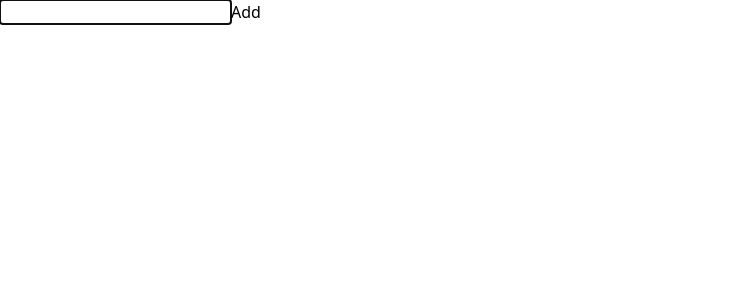
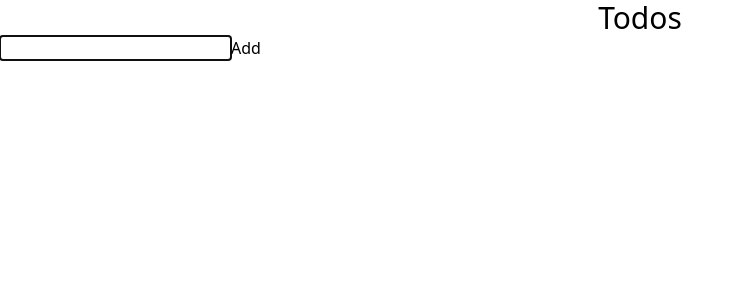
Before and after one commit to landunexplored/todo-list-redux, a React (Vite) app: page / in a window 1280 px wide. Shown: the top 300 px of the page, without its empty margins (0-744 px from the left). Built offline with nearby package versions, Linux system fonts and the light colour scheme.

Commit message:
create category reducer base

```diff
--- a/src/components/Todos.jsx
+++ b/src/components/Todos.jsx
@@ -31,6 +31,7 @@ function Todos({ todos, addTodo, deleteTodo, toggleTodo }) {
   }
   return (
     <div>
+      <h1 className="text-3xl text-center">Todos</h1>
       <form onSubmit={submitForm}>
         <input
           type="text"
--- /dev/null
+++ b/src/reducers/category.js
@@ -0,0 +1 @@
+function category(categories = [], action) {}
```
